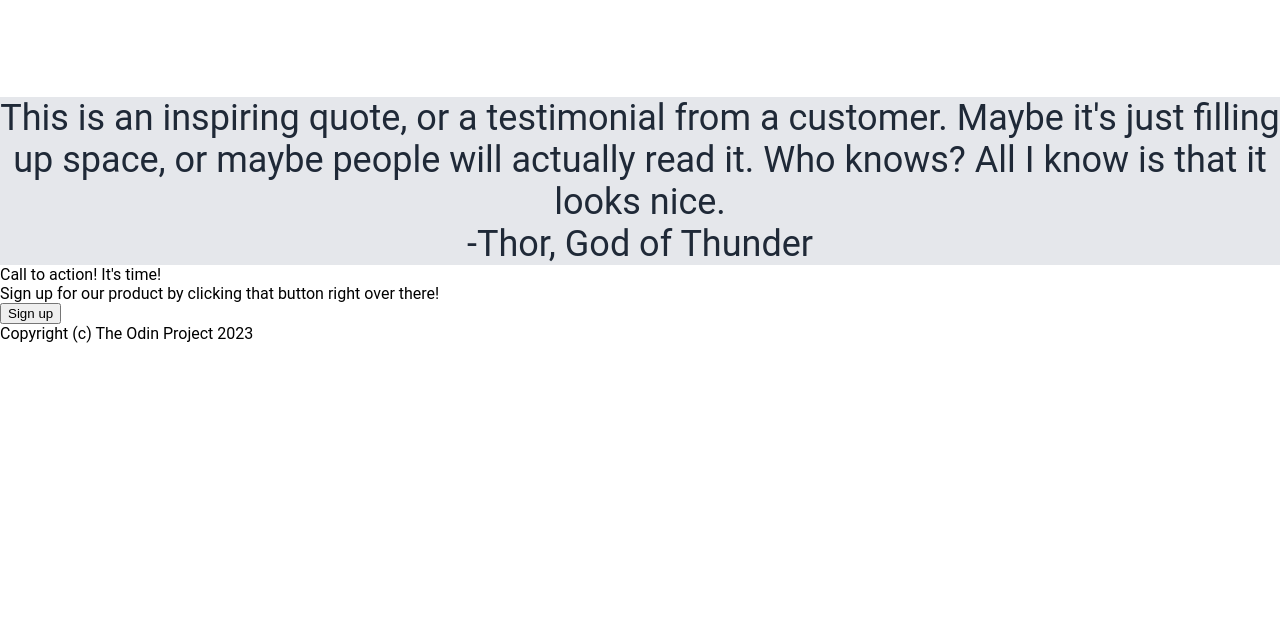
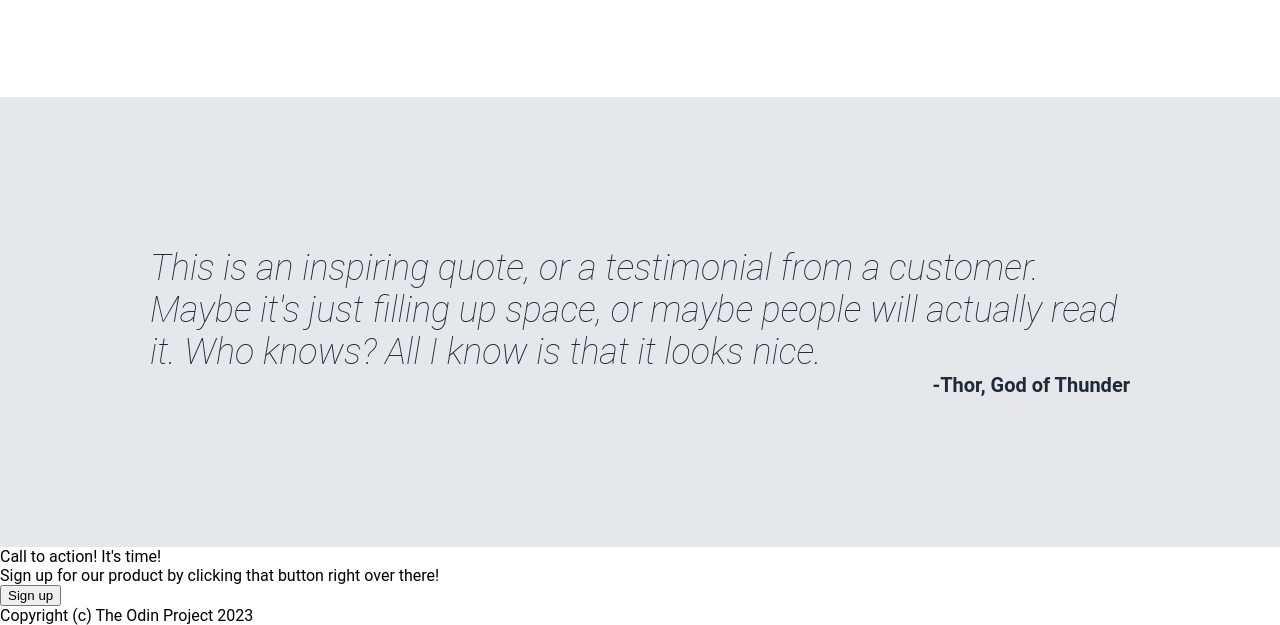
Before and after one commit to mxie97/landing-page, a plain HTML site: page index.html in a window 1280 px wide. Shown: the part 857-1482 px from the top of the page. Before the commit the page ends 1200 px from the top, so only its background shows below. Drawn offline with Linux system fonts and the light colour scheme.

Commit message:
formatting quote section

```diff
--- a/index.html
+++ b/index.html
@@ -58,8 +58,8 @@
     </div>
 
     <div class="quote">
-        <div>This is an inspiring quote, or a testimonial from a customer. Maybe it's just filling up space, or maybe people will actually read it. Who knows? All I know is that it looks nice.</div>
-        <div>-Thor, God of Thunder</div>
+        <div class="text">This is an inspiring quote, or a testimonial from a customer. Maybe it's just filling up space, or maybe people will actually read it. Who knows? All I know is that it looks nice.</div>
+        <div class="subtext">-Thor, God of Thunder</div>
     </div>
 
     <div class="call-to-action">
--- a/style.css
+++ b/style.css
@@ -99,7 +99,20 @@ body {
 
 .quote {
     background-color: #E5E7EB;
+    color: #1F2937;
+    display: flex;
+    flex-direction: column;
+    padding: 150px;
+}
+
+.quote .text {
     font-size: 36px;
-    color: #1F2937;
-    text-align: center;
+    font-style: italic;
+    font-weight: lighter;
 }
+
+.quote .subtext {
+    font-size: 20px;
+    font-weight: bold;
+    align-self: flex-end;
+}
```
